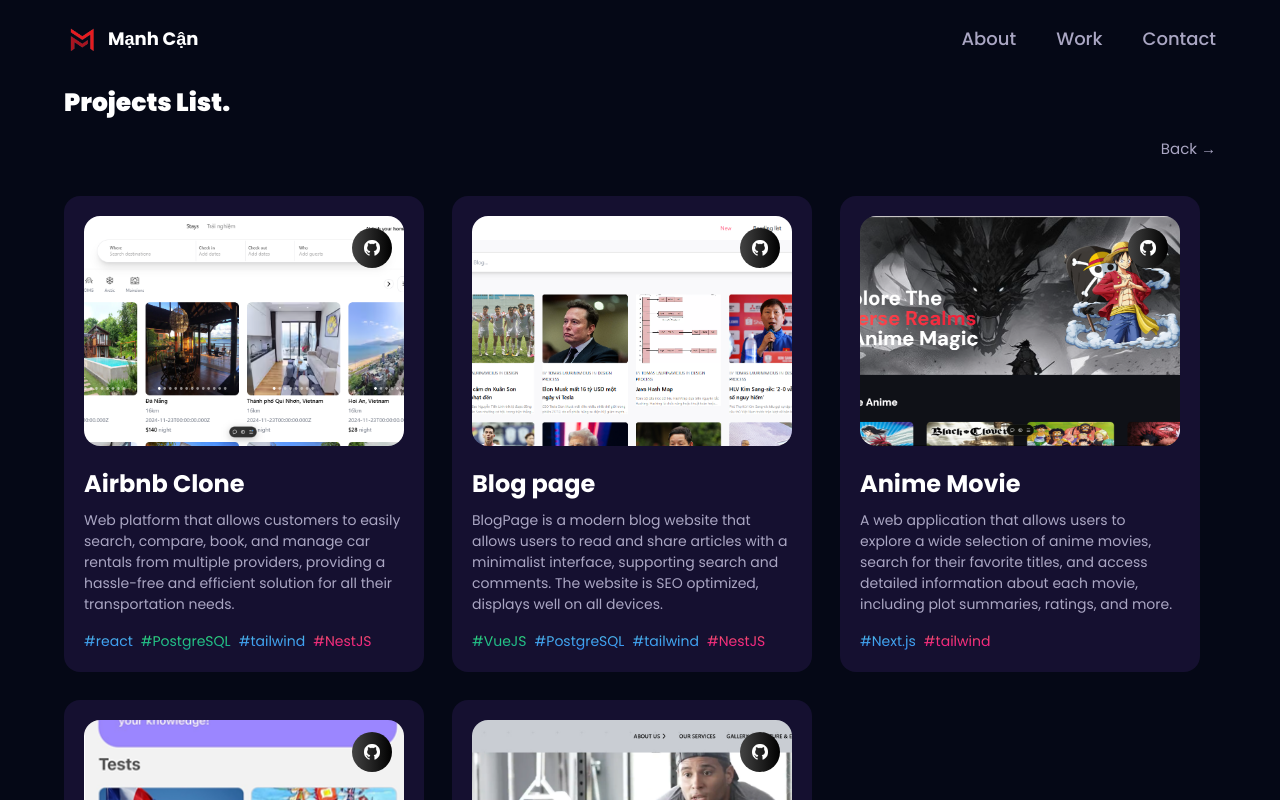
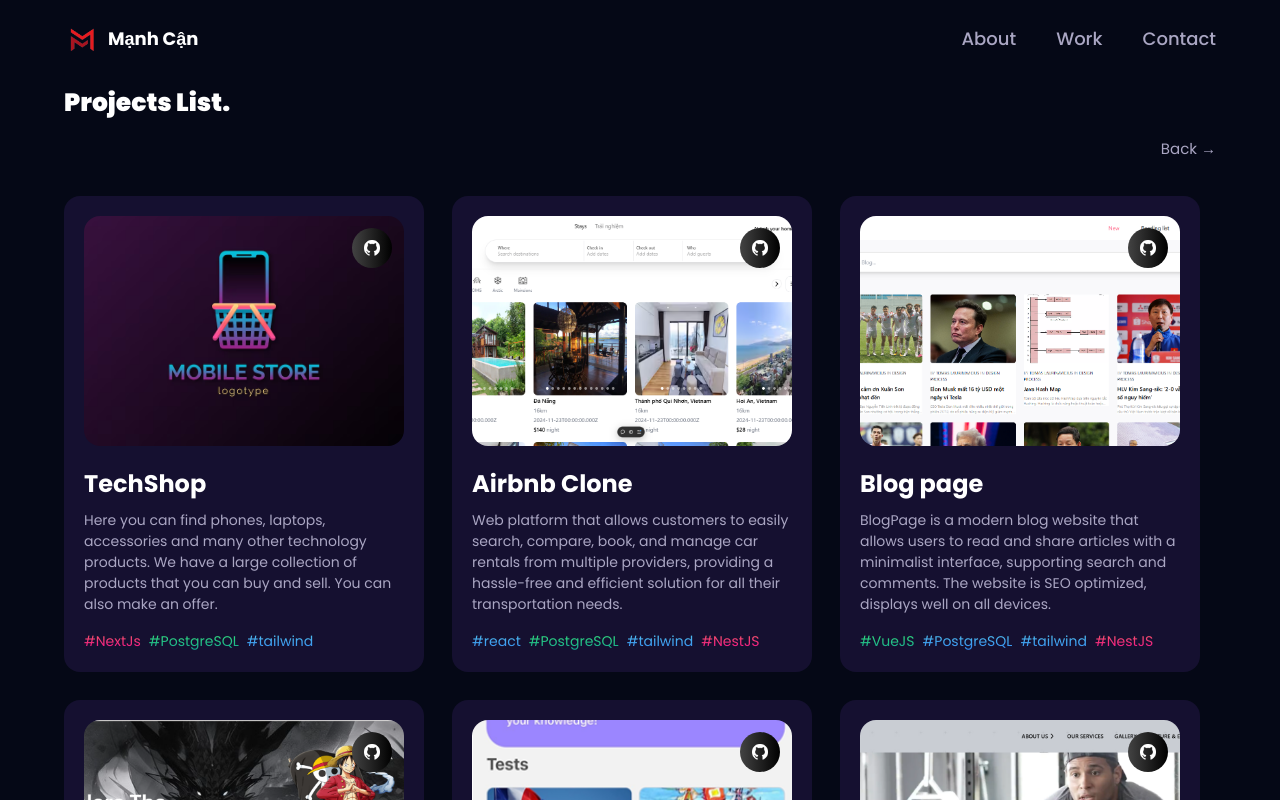
Before and after one commit to vanmanh23/manh-portpolio, a React (Vite) app: page /all-projects in a window 1280 px wide. Shown: the top 800 px of the page. Built offline with nearby package versions, Linux system fonts and the light colour scheme.

Commit message:
update version

```diff
--- a/src/assets/index.js
+++ b/src/assets/index.js
@@ -37,6 +37,7 @@
 import quizapp from "./quizapp.png";
 import fitgym from "./tech/fitgym.png";
 import blogpage from "./blogpage.png";
+import techshop from './techshop.png';
 
 export {
   quiz,
@@ -74,5 +75,6 @@
   nestjs,
   quizapp,
   fitgym,
-  blogpage
+  blogpage,
+  techshop
 };
--- a/src/constants/index.js
+++ b/src/constants/index.js
@@ -30,7 +30,8 @@
   quiz,
   quizapp,
   fitgym,
-  blogpage
+  blogpage,
+  techshop
 } from "../assets";
 
 export const navLinks = [
@@ -198,6 +199,28 @@
 
 const projects = [
   {
+    name: "TechShop",
+    description:
+      "Here you can find phones, laptops, accessories and many other technology products. We have a large collection of products that you can buy and sell. You can also make an offer.",
+    tags: [
+      {
+        name: "NextJs",
+        color: "pink-text-gradient",
+      },
+      {
+        name: "PostgreSQL",
+        color: "green-text-gradient",
+      },
+      {
+        name: "tailwind",
+        color: "blue-text-gradient",
+      }
+    ],
+    image: techshop,
+    source_code_link: "https://github.com/vanmanh23/tech-shop",
+    link: "https://tech-shop-five-hazel.vercel.app",
+  },
+  {
     name: "Airbnb Clone",
     description:
       "Web platform that allows customers to easily search, compare, book, and manage car rentals from multiple providers, providing a hassle-free and efficient solution for all their transportation needs.",
```
Also changed, not shown: src/assets/techshop.png (added).
